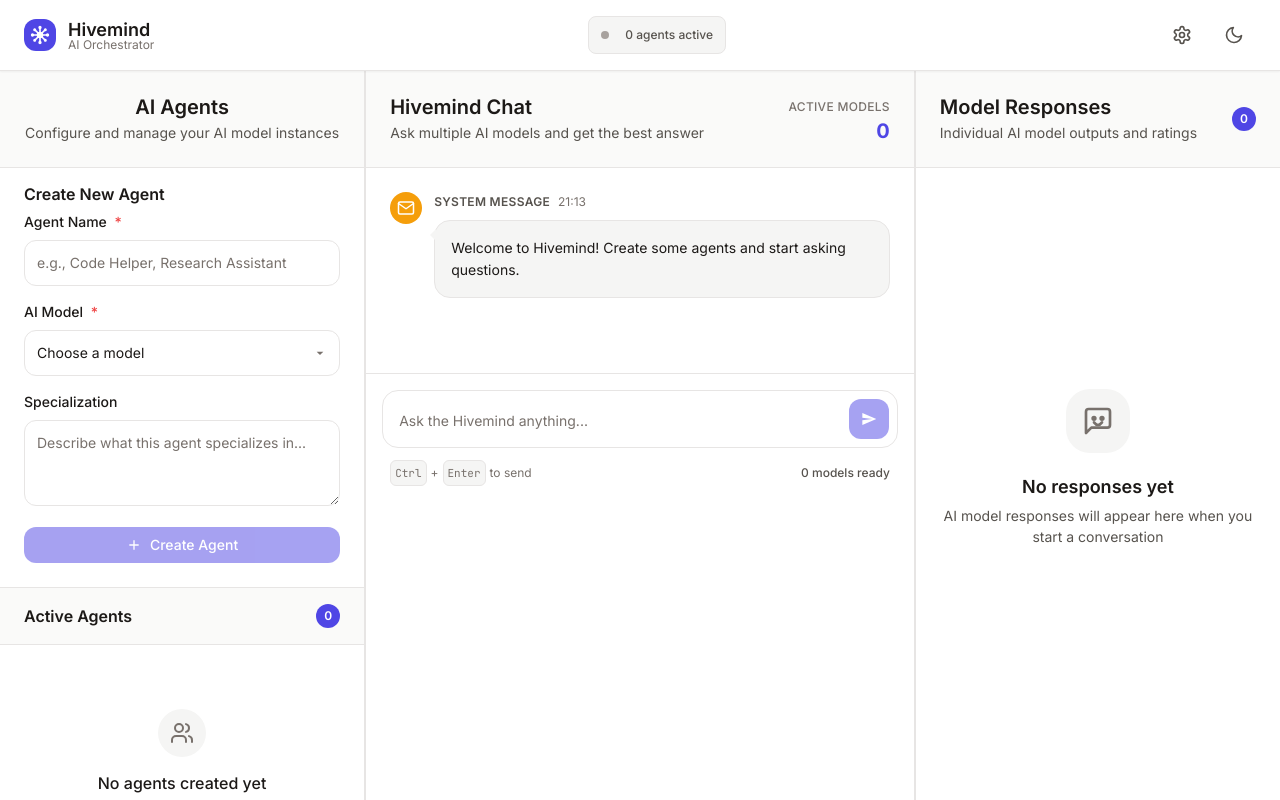
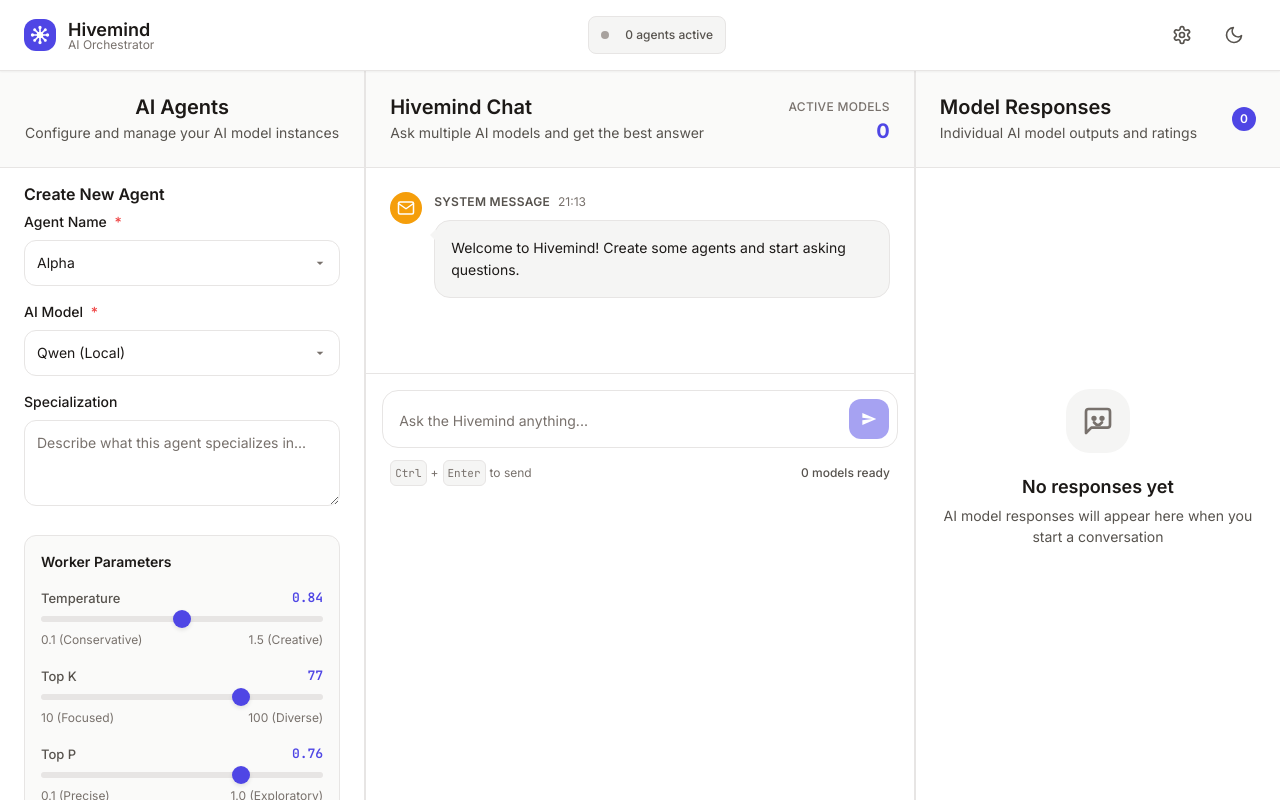
Before and after one commit to 4sYnSw9p67/Hivemind-multi-model-AI-orchestrator, an Angular app in the folder frontend/hivemind-frontend/: page /hivemind in a window 1280 px wide. Built offline with nearby package versions, Linux system fonts and the light colour scheme.

Commit message:
functionality to add/remove workers

```diff
--- a/frontend/hivemind-frontend/src/app/app.ts
+++ b/frontend/hivemind-frontend/src/app/app.ts
@@ -92,7 +92,12 @@ export class App implements OnInit {
           name,
           model,
           specialization: `AI assistant powered by ${name.split(' ')[0]}`,
-          isActive: true
+          isActive: true,
+          workerParams: {
+            temperature: 0.7,
+            top_k: 40,
+            top_p: 0.8
+          }
         };
 
         this.activeAgents.push(agent);
--- a/frontend/hivemind-frontend/src/app/components/agent-creator/agent-creator.css
+++ b/frontend/hivemind-frontend/src/app/components/agent-creator/agent-creator.css
@@ -398,3 +398,117 @@
 :root[data-theme="dark"] .empty-icon {
   background: var(--bg-secondary);
 }
+
+/* Worker Parameters Section */
+.parameters-section {
+  margin-top: var(--space-6);
+  padding: var(--space-4);
+  background: var(--bg-secondary);
+  border: 1px solid var(--border-light);
+  border-radius: var(--radius-md);
+}
+
+.parameters-title {
+  margin: 0 0 var(--space-4) 0;
+  font-size: 0.875rem;
+  font-weight: 600;
+  color: var(--text-primary);
+}
+
+.parameters-grid {
+  display: grid;
+  gap: var(--space-4);
+}
+
+.param-group {
+  display: flex;
+  flex-direction: column;
+  gap: var(--space-2);
+}
+
+.param-label {
+  display: flex;
+  justify-content: space-between;
+  align-items: center;
+  font-size: 0.8125rem;
+  font-weight: 500;
+  color: var(--text-secondary);
+}
+
+.param-value {
+  font-family: var(--font-family-mono);
+  color: var(--brand-primary);
+  font-weight: 600;
+}
+
+.param-slider {
+  width: 100%;
+  height: 6px;
+  border-radius: 3px;
+  background: var(--neutral-200);
+  outline: none;
+  cursor: pointer;
+  -webkit-appearance: none;
+}
+
+.param-slider::-webkit-slider-thumb {
+  -webkit-appearance: none;
+  appearance: none;
+  width: 18px;
+  height: 18px;
+  border-radius: 50%;
+  background: var(--brand-primary);
+  cursor: pointer;
+  box-shadow: 0 2px 4px rgba(0, 0, 0, 0.1);
+  transition: box-shadow 0.15s ease;
+}
+
+.param-slider::-webkit-slider-thumb:hover {
+  box-shadow: 0 4px 8px rgba(0, 0, 0, 0.15);
+}
+
+.param-slider::-moz-range-thumb {
+  width: 18px;
+  height: 18px;
+  border: none;
+  border-radius: 50%;
+  background: var(--brand-primary);
+  cursor: pointer;
+  box-shadow: 0 2px 4px rgba(0, 0, 0, 0.1);
+}
+
+.param-range {
+  display: flex;
+  justify-content: space-between;
+  font-size: 0.75rem;
+  color: var(--text-tertiary);
+}
+
+/* Agent Parameter Chips */
+.agent-params {
+  display: flex;
+  gap: var(--space-1);
+  margin: var(--space-2) 0;
+  flex-wrap: wrap;
+}
+
+.param-chip {
+  display: inline-block;
+  padding: 0.125rem 0.375rem;
+  background: var(--neutral-100);
+  color: var(--text-secondary);
+  font-size: 0.6875rem;
+  font-weight: 500;
+  font-family: var(--font-family-mono);
+  border-radius: var(--radius-sm);
+}
+
+/* Dark mode slider adjustments */
+:root[data-theme="dark"] .param-slider {
+  background: var(--neutral-700);
+}
+
+:root[data-theme="dark"] .param-chip {
+  background: var(--neutral-800);
+  color: var(--text-tertiary);
+}
--- a/frontend/hivemind-frontend/src/app/components/agent-creator/agent-creator.html
+++ b/frontend/hivemind-frontend/src/app/components/agent-creator/agent-creator.html
@@ -20,13 +20,14 @@
           Agent Name
           <span class="required">*</span>
         </label>
-        <input
-          id="agent-name"
-          type="text"
-          [(ngModel)]="newAgent.name"
-          placeholder="e.g., Code Helper, Research Assistant"
-          class="form-control"
-        />
+        <div class="select-wrapper">
+          <select id="agent-name" [(ngModel)]="newAgent.name" class="form-control">
+            <option *ngFor="let name of getAvailableNames()" [value]="name">{{ name }}</option>
+          </select>
+          <svg class="select-icon" viewBox="0 0 24 24" fill="currentColor">
+            <path d="M7 10l5 5 5-5z"/>
+          </svg>
+        </div>
       </div>
 
       <div class="form-group">
@@ -36,11 +37,7 @@
         </label>
         <div class="select-wrapper">
           <select id="agent-model" [(ngModel)]="newAgent.model" class="form-control">
-            <option value="">Choose a model</option>
-            <option value="gpt-4">GPT-4</option>
-            <option value="claude-3-sonnet">Claude 3 Sonnet</option>
-            <option value="llama-3.1">LLaMA 3.1</option>
-            <option value="deepseek-coder">DeepSeek Coder</option>
+            <option value="qwen">Qwen (Local)</option>
           </select>
           <svg class="select-icon" viewBox="0 0 24 24" fill="currentColor">
             <path d="M7 10l5 5 5-5z"/>
@@ -59,6 +56,72 @@
           class="form-control"
           rows="3"
         ></textarea>
+      </div>
+
+      <!-- Worker Parameters -->
+      <div class="parameters-section">
+        <h4 class="parameters-title">Worker Parameters</h4>
+        <div class="parameters-grid">
+          <div class="param-group">
+            <label for="temperature" class="param-label">
+              Temperature
+              <span class="param-value">{{ newAgent.temperature }}</span>
+            </label>
+            <input
+              id="temperature"
+              type="range"
+              [(ngModel)]="newAgent.temperature"
+              min="0.1"
+              max="1.5"
+              step="0.1"
+              class="param-slider"
+            />
+            <div class="param-range">
+              <span>0.1 (Conservative)</span>
+              <span>1.5 (Creative)</span>
+            </div>
+          </div>
+
+          <div class="param-group">
+            <label for="top_k" class="param-label">
+              Top K
+              <span class="param-value">{{ newAgent.top_k }}</span>
+            </label>
+            <input
+              id="top_k"
+              type="range"
+              [(ngModel)]="newAgent.top_k"
+              min="10"
+              max="100"
+              step="5"
+              class="param-slider"
+            />
+            <div class="param-range">
+              <span>10 (Focused)</span>
+              <span>100 (Diverse)</span>
+            </div>
+          </div>
+
+          <div class="param-group">
+            <label for="top_p" class="param-label">
+              Top P
+              <span class="param-value">{{ newAgent.top_p }}</span>
+            </label>
+            <input
+              id="top_p"
+              type="range"
+              [(ngModel)]="newAgent.top_p"
+              min="0.1"
+              max="1.0"
+              step="0.05"
+              class="param-slider"
+            />
+            <div class="param-range">
+              <span>0.1 (Precise)</span>
+              <span>1.0 (Exploratory)</span>
+            </div>
+          </div>
+        </div>
       </div>
 
       <button
@@ -122,6 +185,11 @@
           <div class="agent-model">
             <span class="model-badge">{{ getModelDisplayName(agent.model) }}</span>
           </div>
+          <div class="agent-params">
+            <span class="param-chip">T: {{ agent.workerParams.temperature }}</span>
+            <span class="param-chip">K: {{ agent.workerParams.top_k }}</span>
+            <span class="param-chip">P: {{ agent.workerParams.top_p }}</span>
+          </div>
           <p class="agent-description" *ngIf="agent.specialization">
             {{ agent.specialization }}
           </p>
--- a/frontend/hivemind-frontend/src/app/components/agent-creator/agent-creator.ts
+++ b/frontend/hivemind-frontend/src/app/components/agent-creator/agent-creator.ts
@@ -1,4 +1,4 @@
-import { Component, EventEmitter, Output } from '@angular/core';
+import { Component, EventEmitter, Output, OnInit } from '@angular/core';
 import { CommonModule } from '@angular/common';
 import { FormsModule } from '@angular/forms';
 
@@ -8,6 +8,11 @@ export interface Agent {
   model: string;
   specialization: string;
   isActive: boolean;
+  workerParams: {
+    temperature: number;
+    top_k: number;
+    top_p: number;
+  };
 }
 
 @Component({
@@ -16,17 +21,29 @@ export interface Agent {
   templateUrl: './agent-creator.html',
   styleUrl: './agent-creator.css'
 })
-export class AgentCreatorComponent {
+export class AgentCreatorComponent implements OnInit {
   @Output() agentCreated = new EventEmitter<Agent>();
   @Output() agentRemoved = new EventEmitter<string>();
 
   agents: Agent[] = [];
 
+  // Predefined worker names
+  predefinedNames = [
+    'Alpha', 'Beta', 'Gamma', 'Delta', 'Epsilon', 'Zeta', 'Eta', 'Theta',
+    'Scholar', 'Analyst', 'Creator', 'Reviewer', 'Explorer', 'Synthesizer',
+    'Strategist', 'Innovator', 'Optimizer', 'Validator', 'Researcher', 'Advisor'
+  ];
+
   newAgent = {
     name: '',
-    model: '',
-    specialization: ''
+    model: 'qwen',
+    specialization: '',
+    temperature: 0.7,
+    top_k: 40,
+    top_p: 0.8
   };
+
+  selectedNameIndex = 0;
 
   createAgent() {
     if (this.canCreateAgent()) {
@@ -35,18 +52,19 @@ export class AgentCreatorComponent {
         name: this.newAgent.name,
         model: this.newAgent.model,
         specialization: this.newAgent.specialization,
-        isActive: true
+        isActive: true,
+        workerParams: {
+          temperature: this.newAgent.temperature,
+          top_k: this.newAgent.top_k,
+          top_p: this.newAgent.top_p
+        }
       };
 
       this.agents.push(agent);
       this.agentCreated.emit(agent);
 
-      // Reset form
-      this.newAgent = {
-        name: '',
-        model: '',
-        specialization: ''
-      };
+      // Reset form and select next available name
+      this.resetForm();
     }
   }
 
@@ -56,9 +74,38 @@ export class AgentCreatorComponent {
   }
 
   canCreateAgent(): boolean {
-    return !!(this.newAgent.name?.trim() &&
-      this.newAgent.model?.trim() &&
-      this.newAgent.specialization?.trim());
+    return !!(this.newAgent.name?.trim() && this.newAgent.model?.trim());
+  }
+
+  resetForm() {
+    this.selectedNameIndex = this.getNextAvailableNameIndex();
+    this.newAgent = {
+      name: this.getAvailableNames()[this.selectedNameIndex] || '',
+      model: 'qwen',
+      specialization: '',
+      temperature: this.randomizeParameter(0.3, 1.2),
+      top_k: this.randomizeParameter(20, 80, true),
+      top_p: this.randomizeParameter(0.7, 0.95)
+    };
+  }
+
+  getAvailableNames(): string[] {
+    const usedNames = this.agents.map(agent => agent.name);
+    return this.predefinedNames.filter(name => !usedNames.includes(name));
+  }
+
+  getNextAvailableNameIndex(): number {
+    const availableNames = this.getAvailableNames();
+    return availableNames.length > 0 ? 0 : -1;
+  }
+
+  randomizeParameter(min: number, max: number, isInteger = false): number {
+    const value = Math.random() * (max - min) + min;
+    return isInteger ? Math.round(value) : Math.round(value * 100) / 100;
+  }
+
+  ngOnInit() {
+    this.resetForm(); // Initialize with first available name
   }
 
   trackAgent(index: number, agent: Agent): string {
@@ -70,7 +117,8 @@ export class AgentCreatorComponent {
       'gpt-4': 'GPT-4',
       'claude-3-sonnet': 'Claude 3 Sonnet',
       'llama-3.1': 'LLaMA 3.1',
-      'deepseek-coder': 'DeepSeek Coder'
+      'deepseek-coder': 'DeepSeek Coder',
+      'qwen': 'Qwen'
     };
     return modelNames[model] || model;
   }
--- a/frontend/hivemind-frontend/src/app/components/main-chat/main-chat.ts
+++ b/frontend/hivemind-frontend/src/app/components/main-chat/main-chat.ts
@@ -61,7 +61,7 @@ export class MainChatComponent implements AfterViewChecked {
     this.isLoading = true;
     this.now = new Date();
 
-    this.hivemindService.sendQuery(query).subscribe({
+    this.hivemindService.sendQuery(query, this.activeAgents).subscribe({
       next: (response) => {
         this.isLoading = false;
 
```
Also changed, not shown: frontend/hivemind-frontend/src/app/services/hivemind.service.ts (+14 -4 lines).
